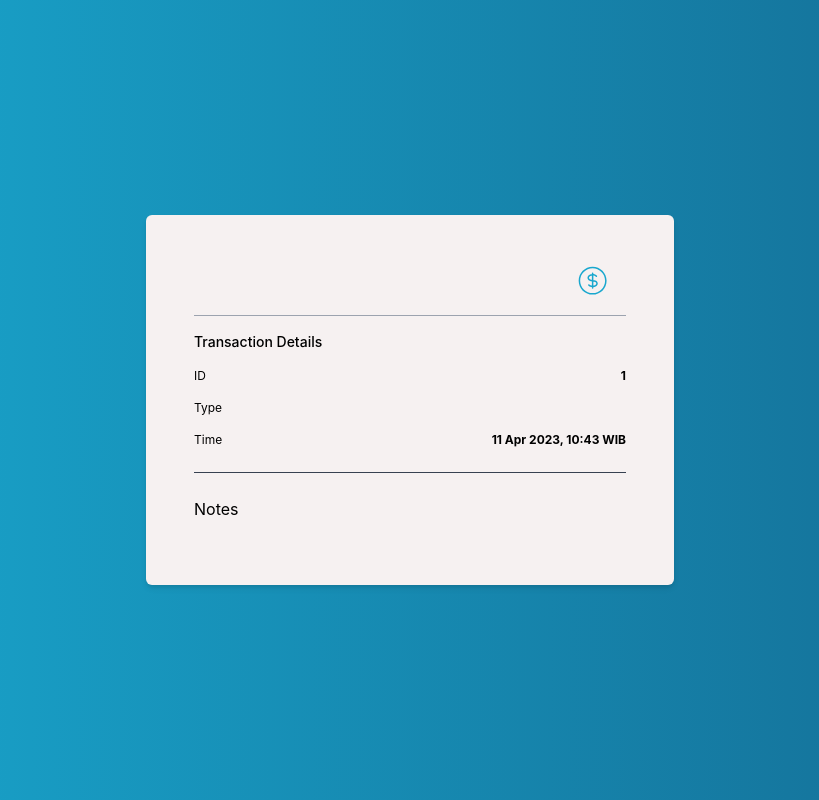
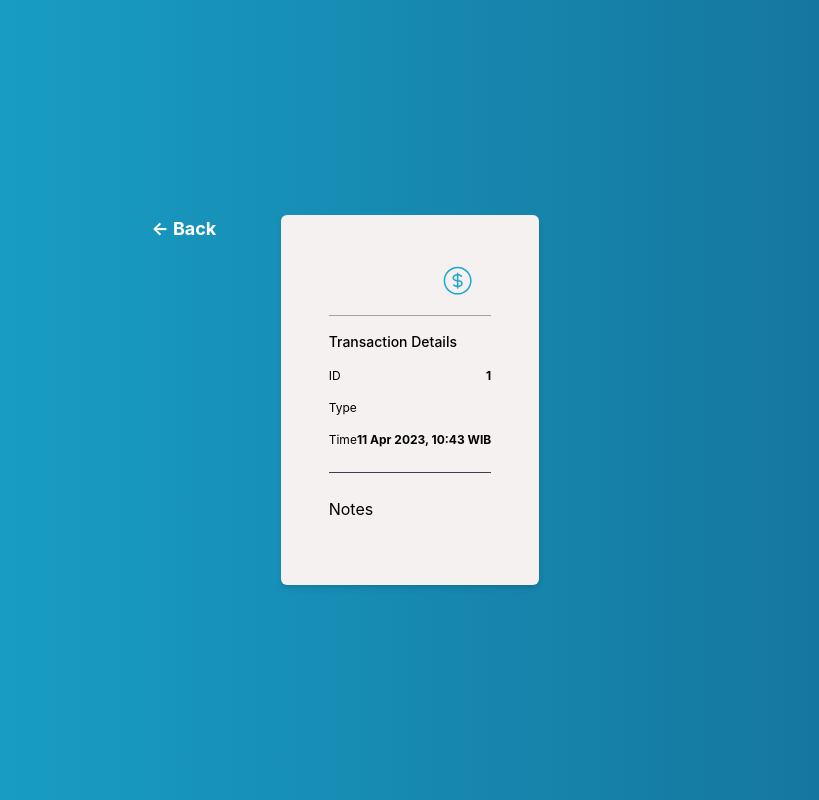
Before and after one commit to ferryhieronimus/expense-icr, a React (Create React App) app: page /1 in a window 1280 px wide. Shown: the whole page, without its empty margins (230-1049 px from the left). Built offline with nearby package versions, Linux system fonts and the light colour scheme; no server answers; the HTML template or start-up script is replaced by a standard one.

Commit message:
Adding back button

```diff
--- a/src/pages/ExpenseDetail.tsx
+++ b/src/pages/ExpenseDetail.tsx
@@ -7,6 +7,7 @@ import { ReactComponent as FoodLogo } from "../assets/pizza.svg";
 import { ReactComponent as CarLogo } from "../assets/car.svg";
 import { ReactComponent as BeerLogo } from "../assets/beer.svg";
 import { ReactComponent as DollarLogo } from "../assets/dollar.svg";
+import { useNavigate } from "react-router-dom";
 import moment from "moment";
 
 const Logo = (category: string) => {
@@ -18,7 +19,7 @@ const Logo = (category: string) => {
     case "Housing":
       return <HomeLogo className='w-[45px] h-[45px] mr-4' />;
     case "Personal Spending":
-      return <BeerLogo  className='w-[45px] h-[45px] mr-4'/>;
+      return <BeerLogo className='w-[45px] h-[45px] mr-4' />;
   }
 };
 
@@ -29,6 +30,7 @@ export default function ExpenseDetail() {
   const [createdAt, setCreatedAt] = useState<Date>();
   const [desc, setDesc] = useState<string>();
   const [category, setCategory] = useState<string>();
+  const navigate = useNavigate();
 
   useEffect(() => {
     getExpensesDetails(id.id!).then((expenseDetails) => {
@@ -41,8 +43,16 @@ export default function ExpenseDetail() {
   }, []);
 
   return (
-    <div className='flex justify-center items-center min-w-[50%] max-w-[50%]'>
-      <div className='bg-almost-white min-h-full min-w-full p-12 rounded-md shadow-md flex flex-col wrap justify-between'>
+    <div className='grid grid-cols-4'>
+      <div>
+        <div
+          className='font-inter font-bold text-white text-lg cursor-pointer'
+          onClick={() => navigate(-1)}
+        >
+          &lt;- Back
+        </div>
+      </div>
+      <div className='bg-almost-white col-span-2 max-w-xl min-h-full min-w-full p-12 rounded-md shadow-md flex flex-col wrap justify-between'>
         <div className='flex justify-between items-center font-inter'>
           <div className='font-inter font-bold flex justify-center items-center text-sm'>
             {Logo(category!)}
```
